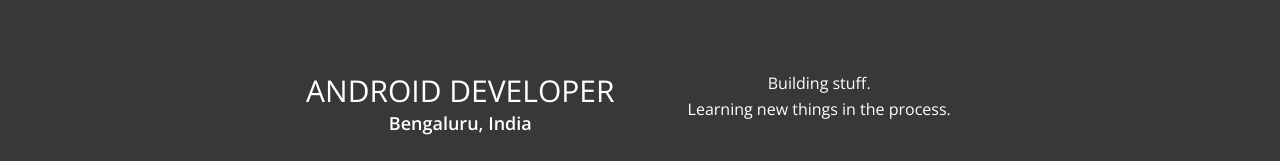
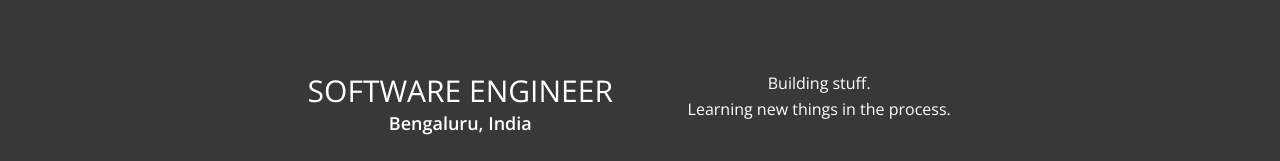
Before and after one commit to cyrilpillai/website, a plain HTML site: page public/index.html in a window 1280 px wide. Shown: the part 187-348 px from the top of the page. Drawn offline with nearby package versions, Linux system fonts and the light colour scheme.

Commit message:
Change job profile

```diff
--- a/public/index.html
+++ b/public/index.html
@@ -25,7 +25,7 @@
 
 			<div class="content-wrap">
 				<div class="about">
-					<h2>Android Developer</h2>
+					<h2>Software Engineer</h2>
 					<p>Bengaluru, India</p>
 				</div>
 
```
